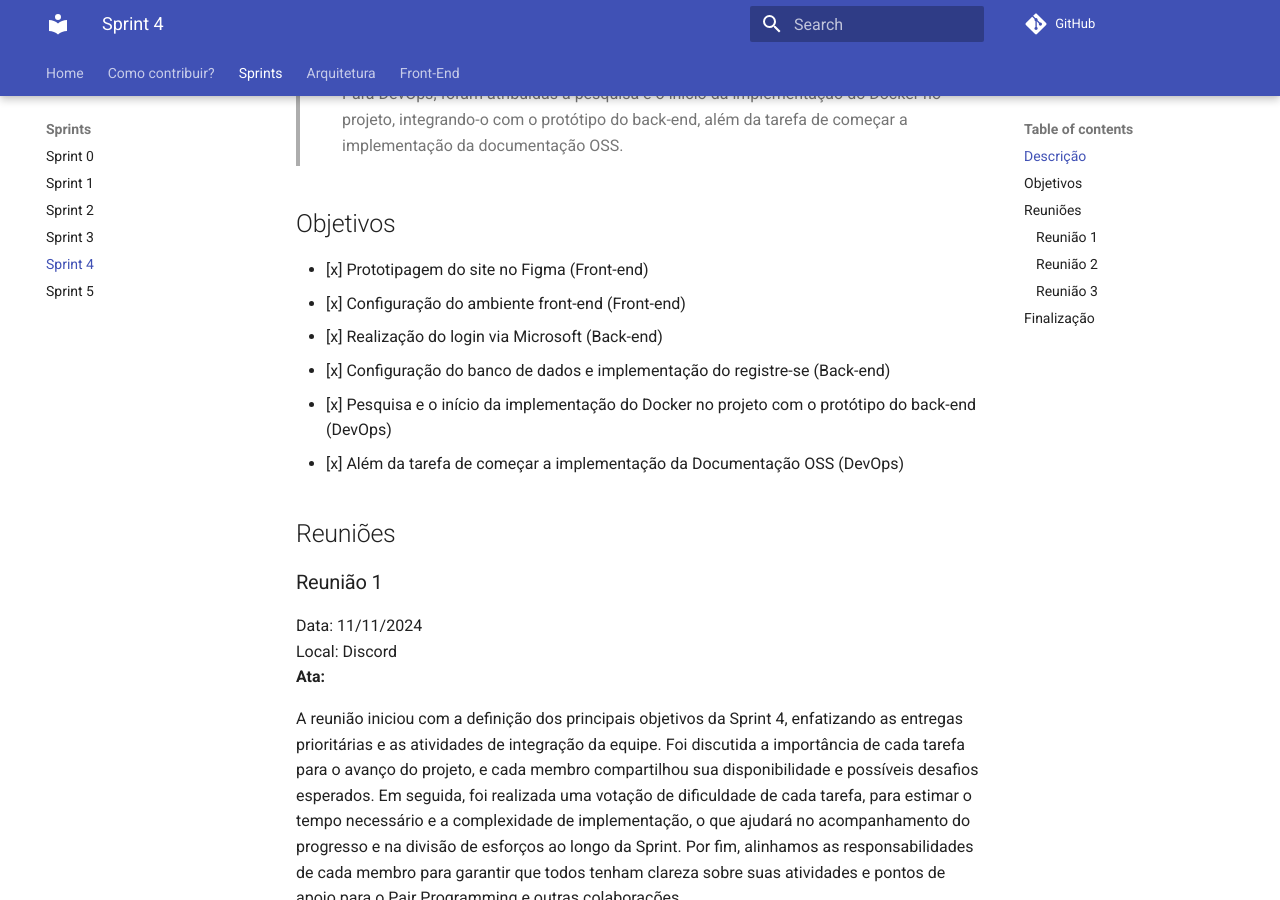
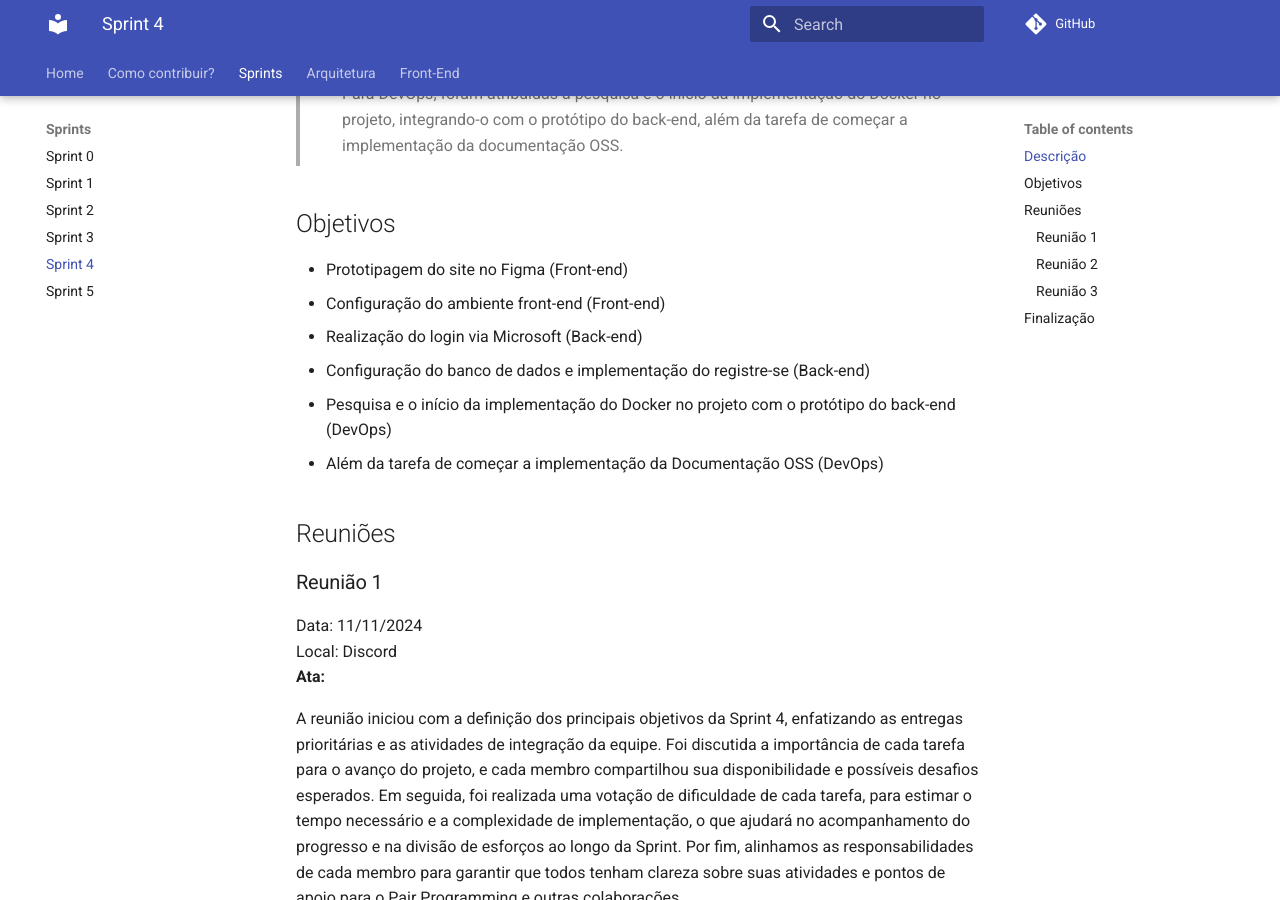
Before and after one commit to zlimaz/2025-1-AcheiUnB-Testes, an MkDocs documentation site: the page built from docs/sprints/sprint-4.md, in a window 1280 px wide and 900 px high, scrolled down 482 px. Built offline with MkDocs 1.6.1 and Material for MkDocs 9.7.7, drawn with Linux system fonts in a browser that asks for light colours; comment, search, counter and statistics services are not loaded.

```diff
--- a/docs/sprints/sprint-4.md
+++ b/docs/sprints/sprint-4.md
@@ -10,12 +10,12 @@ Período: 11/11/2024 a 18/11/2024
 
 > - Para DevOps, foram atribuídas a pesquisa e o início da implementação do Docker no projeto, integrando-o com o protótipo do back-end, além da tarefa de começar a implementação da documentação OSS.
 ## Objetivos
-- [x] Prototipagem do site no Figma (Front-end)
-- [x] Configuração do ambiente front-end (Front-end)
-- [x] Realização do login via Microsoft (Back-end)
-- [x] Configuração do banco de dados e implementação do registre-se (Back-end)
-- [x] Pesquisa e o início da implementação do Docker no projeto com o protótipo do back-end (DevOps)
-- [x] Além da tarefa de começar a implementação da Documentação OSS (DevOps)
+- Prototipagem do site no Figma (Front-end)
+- Configuração do ambiente front-end (Front-end)
+- Realização do login via Microsoft (Back-end)
+- Configuração do banco de dados e implementação do registre-se (Back-end)
+- Pesquisa e o início da implementação do Docker no projeto com o protótipo do back-end (DevOps)
+- Além da tarefa de começar a implementação da Documentação OSS (DevOps)
 
 ## Reuniões
 ### Reunião 1
```
